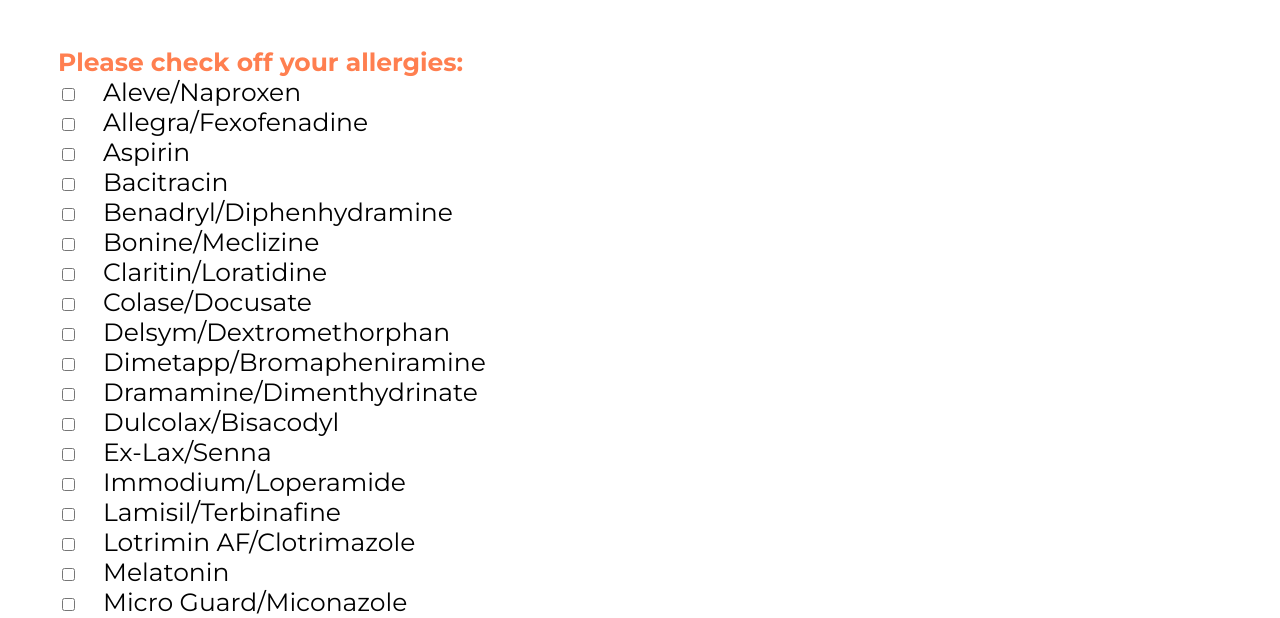
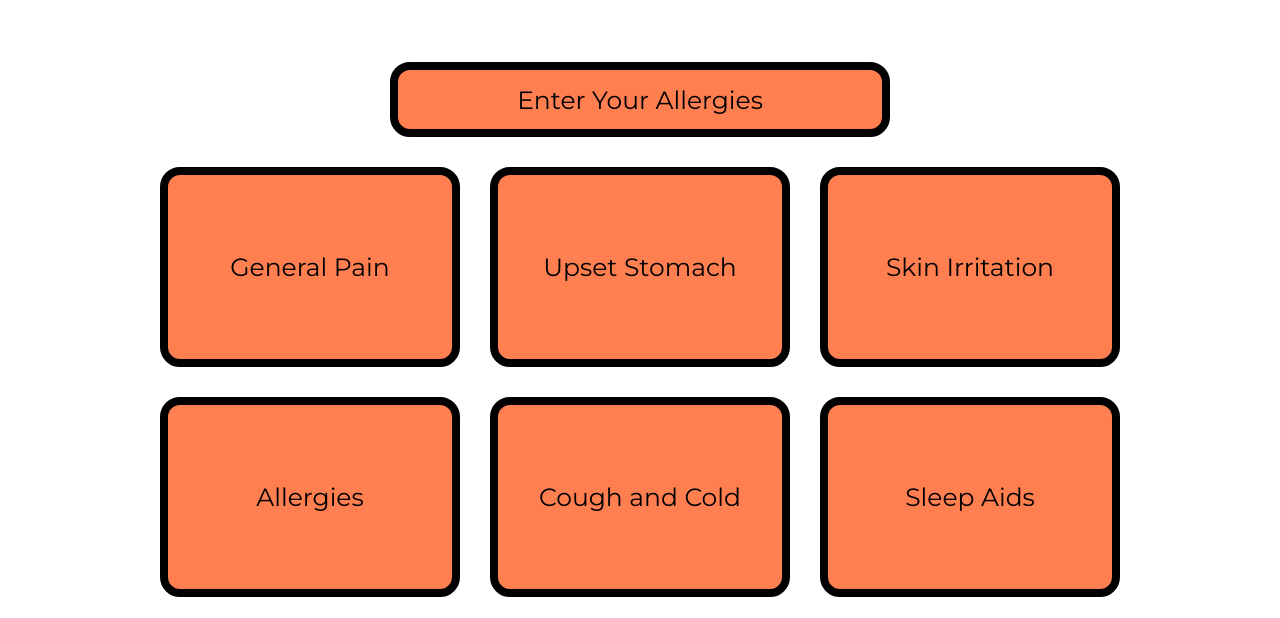
Before and after one commit to ccai89/OTC-Quick-Guide, a React app: page / in a window 1280 px wide. Shown: the part 114-732 px from the top of the page. Built offline with nearby package versions, Linux system fonts and the light colour scheme.

Commit message:
back and allergies button working

```diff
--- a/client/Allergies.js
+++ b/client/Allergies.js
@@ -2,48 +2,48 @@
 
 const Allergies = (props) => {
   const allergens = {
-    'Aleve/Naproxen':'NSAID',
-    'Allegra/Fexofenadine':'antihistamine',
+    'Aleve/Naproxen': 'NSAID',
+    'Allegra/Fexofenadine': 'antihistamine',
     'Aspirin': 'NSAID',
-    'Bacitracin':'bacitracin',
-    'Benadryl/Diphenhydramine':'antihistamine',
-    'Bonine/Meclizine':'antihistamine',
-    'Claritin/Loratidine':'antihistamine',
-    'Colase/Docusate':'docusate',
-    'Delsym/Dextromethorphan':'dextromethorphan',
-    'Dimetapp/Bromapheniramine':'antihistamine',
-    'Dramamine/Dimenthydrinate':'antihistamine',
-    'Dulcolax/Bisacodyl':'bisacodyl',
-    'Ex-Lax/Senna':'senna',
-    'Immodium/Loperamide':'loperamide',
-    'Lamisil/Terbinafine':'terbinafine',
-    'Lotrimin AF/Clotrimazole':'azole',
-    'Melatonin':'melatonin',
-    'Micro Guard/Miconazole':'azole',
-    'Monistat/Miconazole':'azole',
+    'Bacitracin': 'bacitracin',
+    'Benadryl/Diphenhydramine': 'antihistamine',
+    'Bonine/Meclizine': 'antihistamine',
+    'Claritin/Loratidine': 'antihistamine',
+    'Colase/Docusate': 'docusate',
+    'Delsym/Dextromethorphan': 'dextromethorphan',
+    'Dimetapp/Bromapheniramine': 'antihistamine',
+    'Dramamine/Dimenthydrinate': 'antihistamine',
+    'Dulcolax/Bisacodyl': 'bisacodyl',
+    'Ex-Lax/Senna': 'senna',
+    'Immodium/Loperamide': 'loperamide',
+    'Lamisil/Terbinafine': 'terbinafine',
+    'Lotrimin AF/Clotrimazole': 'azole',
+    'Melatonin': 'melatonin',
+    'Micro Guard/Miconazole': 'azole',
+    'Monistat/Miconazole': 'azole',
     'Motrin/Ibuprofen': 'NSAID',
-    'Neosporin/Neomycin-Bacitracin-Polymyin B':'bacitracin',
-    'Nexium/Esomeprazole':'PPI',
-    'Patanol':'antihistamine',
-    'Pepcid/Famotidine':'H2',
-    'Pepto-Bismol/Bismuth Subsalicylate':'bismuth',
-    'Prevacid/Lansoprazole':'PPI',
-    'Prilosec/Omeprazole':'PPI',
-    'Robitussin/Guaifenesin':'guaifenesin',
-    'Tums/Anti-acid tabs':'antiacid',
+    'Neosporin/Neomycin-Bacitracin-Polymyin B': 'bacitracin',
+    'Nexium/Esomeprazole': 'PPI',
+    'Patanol': 'antihistamine',
+    'Pepcid/Famotidine': 'H2',
+    'Pepto-Bismol/Bismuth Subsalicylate': 'bismuth',
+    'Prevacid/Lansoprazole': 'PPI',
+    'Prilosec/Omeprazole': 'PPI',
+    'Robitussin/Guaifenesin': 'guaifenesin',
+    'Tums/Anti-acid tabs': 'antiacid',
     'Tylenol/Acetaminophen': 'acetaminophen',
-    'Zaditor/Ketotifen':'antihistamine',
-    'Zyrtec/Ceterizine':'antihistamine',
+    'Zaditor/Ketotifen': 'antihistamine',
+    'Zyrtec/Ceterizine': 'antihistamine',
   };
 
 
   const createCheckOff = () => {
     const allergies = [];
     // eslint-disable-next-line prefer-const
-    for(let key in allergens){
+    for (let key in allergens) {
       allergies.push(
         <div><input className="allergies" type="checkbox" id={key} name={key} value={allergens[key]} />
-        <label htmlFor={key}>{key}</label><br/></div>
+          <label htmlFor={key}>{key}</label><br /></div>
       );
     }
     console.log(allergies);
@@ -51,9 +51,11 @@
   };
 
   return (
-    <div className="allergy_list">
-    <span style={{color:'coral'}}><strong>Please check off your allergies:</strong></span>
-    {createCheckOff()}
+    <div>
+      <div className="allergy_list">
+        <span style={{ color: 'coral' }}><strong>Please check off your allergies:</strong></span>
+        {createCheckOff()}
+      </div>
     </div>
   );
 };
--- a/client/Mainpage.js
+++ b/client/Mainpage.js
@@ -22,10 +22,7 @@
 
   return(
     <div>
-      <div className="nav">
-        <button type="submit" id='inputAllergy'>Enter Your Allergies</button>
-      </div>
-      <div className="primary_buttons">{genMidBody()}</div>
+      <div id="main_categories">{genMidBody()}</div>
     </div>
   );
 };
--- a/client/index.js
+++ b/client/index.js
@@ -8,29 +8,39 @@
   constructor(props) {
     super(props);
     this.state = {
-      'page': 'allergies'
+      'page': 'main',
+      'button': 'Enter Your Allergies'
     };
-    // this.update = this.update.bind(this);
+
+    this.changePage = this.changePage.bind(this);
   }
 
-  // update() {
-  //   const newState = {};
-  //   if(this.state['page'] === 'main')
-  // }
-
-
-
+  changePage() {
+    const newState = {};
+    if (this.state['page'] === 'main') {
+      newState['page'] = 'allergies';
+      newState['button'] = 'Back';
+    }
+    if (this.state['page'] === 'allergies') {
+      newState['page'] = 'main';
+      newState['button'] = 'Enter Your Allergies';
+    }
+    this.setState(newState);
+  }
 
   render() {
     let pageContent = [];
     if(this.state.page === 'main') {
-      pageContent.push(Mainpage());
+      pageContent = Mainpage();
     }
+
     if(this.state.page === 'allergies') {
       pageContent = Allergies();
     }
+
     return(
       <div>
+        <div id="nav"><button id="nav_button" onClick={this.changePage}>{this.state.button}</button></div>
         {pageContent}
       </div>
     );
--- a/client/styles.css
+++ b/client/styles.css
@@ -8,7 +8,12 @@
   margin-left: 2em;
   font-size: 25px;
   font-family: 'Montserrat',sans-serif;
+}
 
+#main_categories {
+  display: flex;
+  flex-wrap: wrap;
+  justify-content: center;
 }
 
  #title {
@@ -19,7 +24,13 @@
   font-family: 'Montserrat',sans-serif;
   margin-top: 50px;
 }
-.primary {
+
+button:hover {
+  border: solid #222222 8px;
+  filter: drop-shadow(10px 10px 10px #666666);
+}
+
+button {
   font-size: 25px;
   font-family: 'Montserrat',sans-serif;
   background-color: coral;
@@ -31,17 +42,6 @@
   height: 200px;
   border: solid black 8px;
   margin: 15px
-}
-
-.primary:hover {
-  border: solid #222222 8px;
-  filter: drop-shadow(10px 10px 10px #666666);
-}
-
-.primary_buttons {
-  display: flex;
-  justify-content: center;
-  flex-wrap: wrap;
 }
 
 #inputAllergy {
@@ -58,12 +58,21 @@
   border-radius: 20px;
 }
 
-#inputAllergy:hover {
-  border: solid #222222 8px;
-  filter: drop-shadow(10px 10px 10px #666666);
- }
+#nav_button {
+  font-size: 25px;
+  font-family: 'Montserrat',sans-serif;
+  background-color: coral;
+  display: flex;
+  flex-wrap: wrap;
+  justify-content: center;
+  align-items: center;
+  width: 500px;
+  height: 75px;
+  border: solid black 8px;
+  border-radius: 20px;
+}
 
- .nav {
+#nav {
    display: flex;
    justify-content: center;
  }
--- a/server/server.js
+++ b/server/server.js
@@ -19,6 +19,7 @@
 });
 
 app.use('*', (req,res) => {
+  console.log("not found")
   return res.status(404).sendFile(path.resolve('./client/404.html'));
 });
 
--- a/webpack.config.js
+++ b/webpack.config.js
@@ -48,4 +48,4 @@
       }
     }
   }
-}
+};
```
